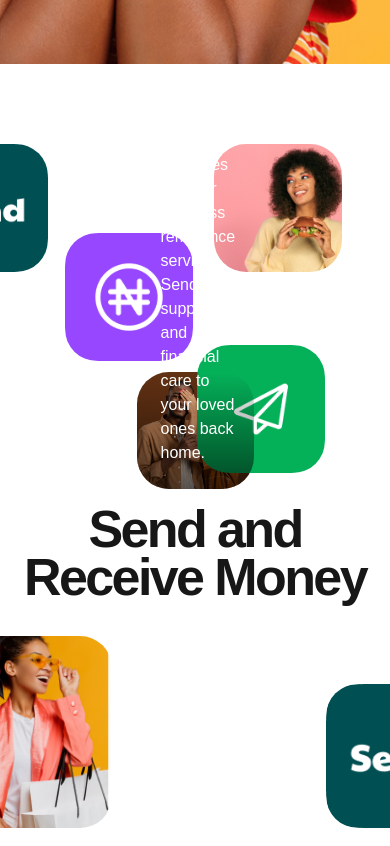
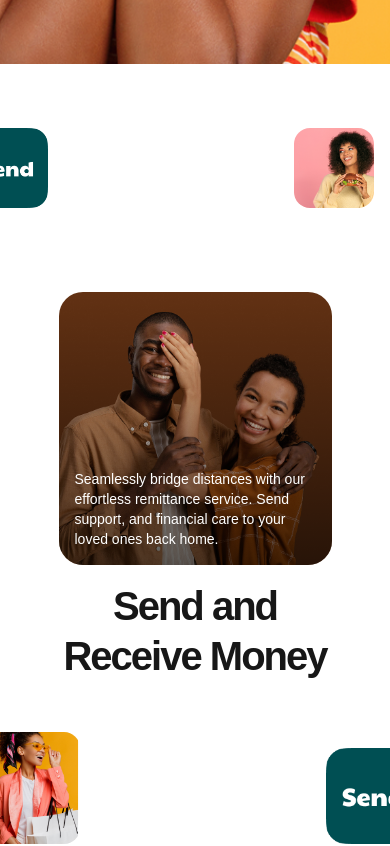
Before and after one commit to Funmi-Amusan/spend-landing-page, a Next.js app: page / in a window 390 px wide. Shown: the part 780-1626 px from the top of the page. Built offline with nearby package versions, Linux system fonts and the light colour scheme.

Commit message:
gallery mobile responsiveness

```diff
--- a/components/sections/Gallery.tsx
+++ b/components/sections/Gallery.tsx
@@ -4,23 +4,63 @@ import React from 'react'
 
 const Gallery = () => {
   return (
-    <section className='flex flex-col items-center justify-center gap-4 min-h-screen relative w-full overflow-clip'>
-      <div className='relative'>
-        <Image src={ImageAssets.HeroImage1} alt={''} className='w-[30vw] aspect-square object-cover rounded-4xl z-10 relative' />
-        <div className='absolute inset-0 rounded-4xl z-20 flex items-end p-6 bg-gradient-to-t from-black/60 to-transparent'>
-          <p className='text-white'>Seamlessly bridge distances with our effortless remittance service. Send support, and financial care to your loved ones back home.</p>
+    <section className='flex flex-col items-center justify-center gap-4 md:gap-6 min-h-screen relative w-full overflow-hidden px-4 py-8'>
+
+      <div className='relative z-20'>
+        <Image
+          src={ImageAssets.HeroImage1}
+          alt='Send money to loved ones'
+          className='w-[70vw] sm:w-[50vw] md:w-[40vw] lg:w-[30vw] aspect-square object-cover rounded-3xl md:rounded-4xl relative'
+        />
+        <div className='absolute inset-0 rounded-3xl md:rounded-4xl flex items-end p-4 md:p-6 bg-gradient-to-t from-black/60 to-transparent'>
+          <p className='text-white text-sm md:text-base'>
+            Seamlessly bridge distances with our effortless remittance service. Send support, and financial care to your loved ones back home.
+          </p>
         </div>
       </div>
-      <h2 className='text-2xl font-black max-w-md text-center tracking-tighter leading-12'>Send and Receive Money</h2>
-
-      <Image src={ImageAssets.Send} alt={''} className='absolute w-32 top-20 -left-20 aspect-square object-cover rounded-4xl z-10 ' />
-      <Image src={ImageAssets.Eating} alt={''} className='absolute w-32 top-20 right-12 aspect-square object-cover rounded-4xl z-10 ' />
-      <Image src={ImageAssets.Shopping} alt={''} className='absolute w-48 bottom-20 -left-20 aspect-square object-cover rounded-4xl z-10 ' />
-      <Image src={ImageAssets.Send} alt={''} className='absolute w-36 bottom-20 -right-20 aspect-square object-cover rounded-4xl z-10 ' />
-      <Image src={ImageAssets.Currency} alt={''} className='absolute w-32 top-1/5 left-1/6 aspect-square object-cover rounded-4xl z-10 ' />
-      <Image src={ImageAssets.PaperPlane} alt={''} className='absolute w-32 top-1/3 right-1/6 aspect-square object-cover rounded-4xl z-10 ' />
+      <h2 className='text-xl sm:text-2xl md:text-3xl font-black max-w-xs sm:max-w-md text-center tracking-tighter leading-tight px-4 relative z-20'>
+        Send and Receive Money
+      </h2>
 
 
+      <div className='block absolute inset-0 pointer-events-none z-10'>
+
+        <Image
+          src={ImageAssets.Send}
+          alt='Send money'
+          className='absolute w-20 sm:w-24 md:w-32 top-16 sm:top-20 -left-8 sm:-left-16 md:-left-20 aspect-square object-cover rounded-2xl md:rounded-4xl'
+        />
+
+        <Image
+          src={ImageAssets.Eating}
+          alt='Family dining'
+          className='absolute w-20 sm:w-24 md:w-32 top-16 sm:top-20 right-4 sm:right-8 md:right-12 aspect-square object-cover rounded-2xl md:rounded-4xl'
+        />
+
+        <Image
+          src={ImageAssets.Shopping}
+          alt='Shopping'
+          className='absolute w-28 sm:w-36 md:w-48 bottom-16 sm:bottom-20 -left-8 sm:-left-16 md:-left-20 aspect-square object-cover rounded-2xl md:rounded-4xl'
+        />
+
+        <Image
+          src={ImageAssets.Send}
+          alt='Money transfer'
+          className='absolute w-24 sm:w-28 md:w-36 bottom-16 sm:bottom-20 -right-8 sm:-right-16 md:-right-20 aspect-square object-cover rounded-2xl md:rounded-4xl'
+        />
+
+        <Image
+          src={ImageAssets.Currency}
+          alt='Currency exchange'
+          className='hidden md:block absolute w-32 top-1/5 left-1/12 aspect-square object-cover rounded-4xl opacity-70'
+        />
+
+        <Image
+          src={ImageAssets.PaperPlane}
+          alt='Fast transfer'
+          className='hidden md:block absolute w-32 top-1/3 right-1/12 aspect-square object-cover rounded-4xl opacity-70'
+        />
+      </div>
     </section>
   )
 }
```
